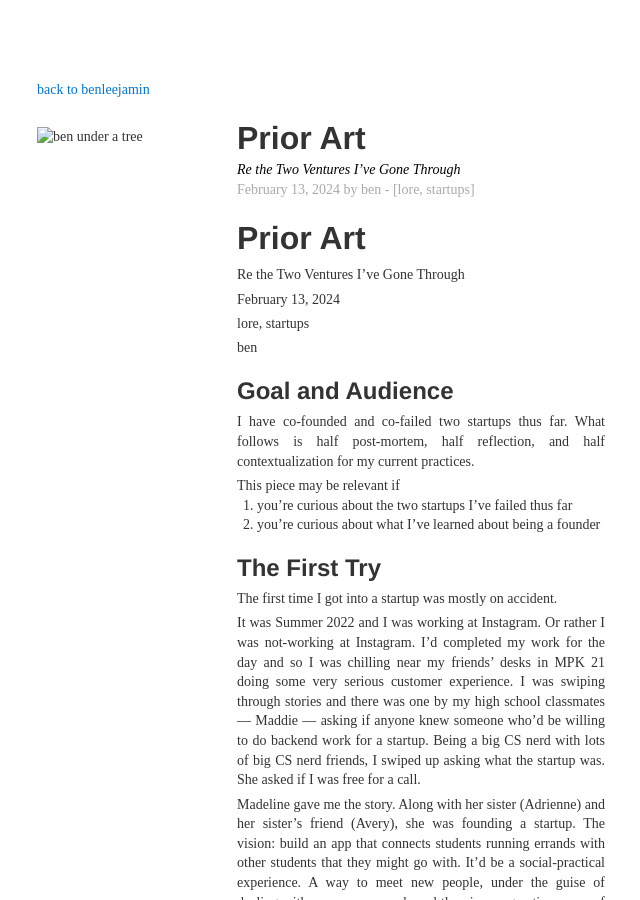
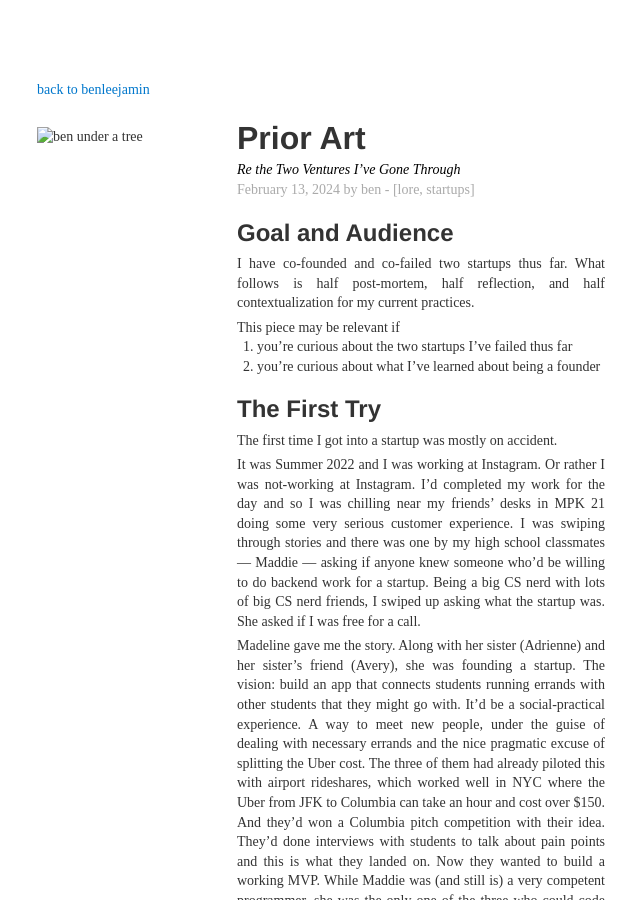
Before and after one commit to BenjaminHLee/BenjaminHLee.github.io, a Jekyll site: the page built from _posts/2024-02-13-prior-art.md, in a window 1280 px wide and 900 px high. Shown: the whole window, without its empty margins (319-959 px from the left). Built offline with Jekyll 4.4.1, drawn with Linux system fonts in a browser that asks for light colours.

Commit message:
Remove metadata from top of post

```diff
--- a/_posts/2024-02-13-prior-art.md
+++ b/_posts/2024-02-13-prior-art.md
@@ -6,17 +6,6 @@ date: 2024-02-13
 authors: ben
 tags: lore startups
 ---
-
-# {{ page.title }}
-
-{{ page.subtitle }}
-
-{{ page.date | date: "%B %-d, %Y" }}
-
-{{ page.tags | join: ", " }}
-
-{{ page.authors | join: ", " }}
-
 
 ## Goal and Audience
 
```
